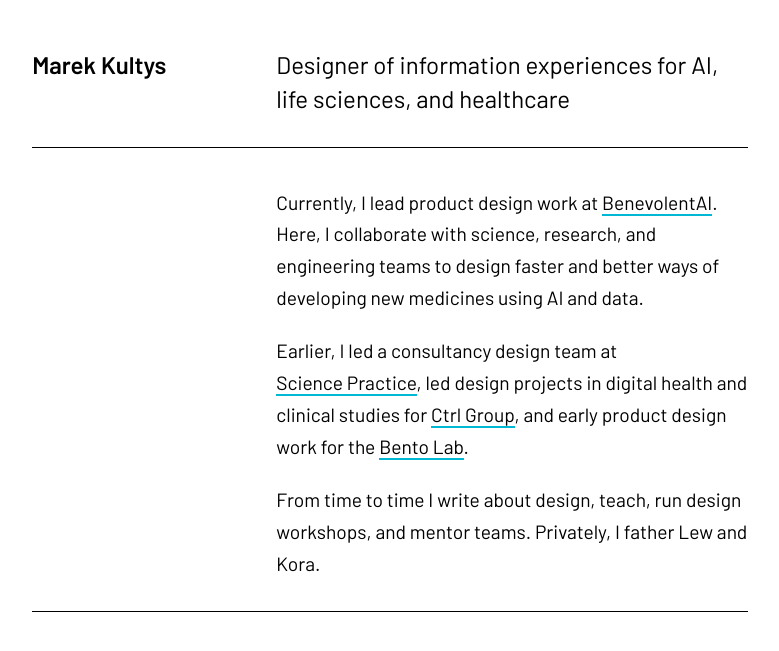
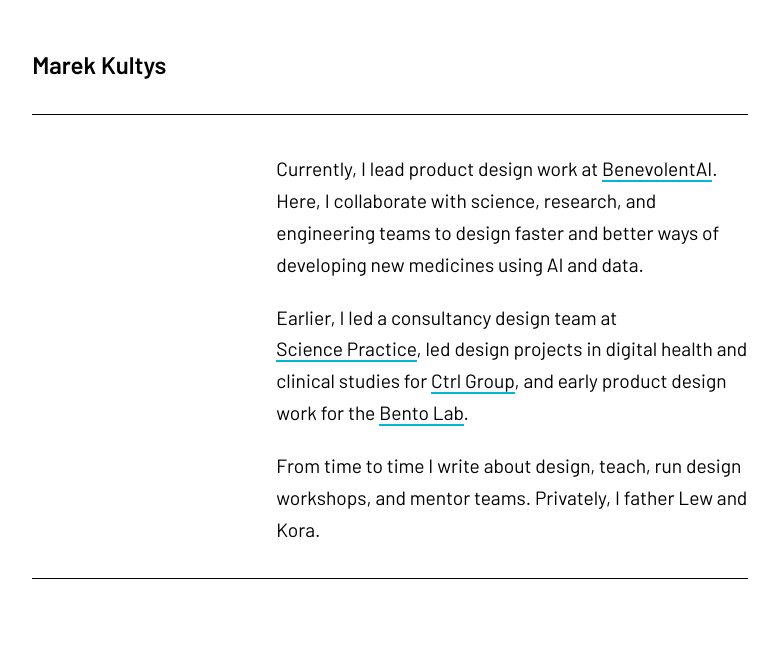
Before and after one commit to marek-kultys/marekkultys.github.io, a Jekyll site: the page built from index.html, in a window 1280 px wide. Shown: the top 651 px of the page, without its empty margins (250-1029 px from the left). Built offline with Jekyll 4.4.1, drawn with Linux system fonts in a browser that asks for light colours.

Commit message:
Remove tagline

```diff
--- a/_data/mk.yml
+++ b/_data/mk.yml
@@ -1,6 +1,5 @@
 name: Marek Kultys
 author: Marek Kultys
-tagline: Designer of information experiences for AI, life sciences, and healthcare
 
 url: http://marekkultys.com
 
```
